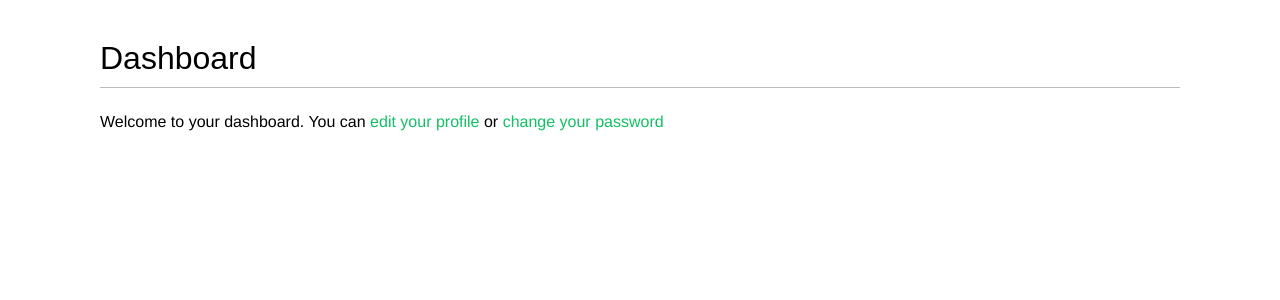
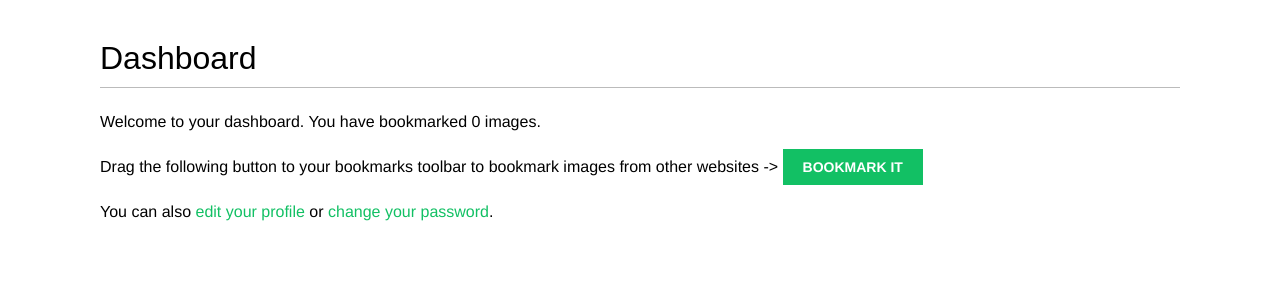
Before and after one commit to nicky-ops/django_practice, a Django app: page /account/ in a window 1280 px wide. Shown: the part 48-348 px from the top of the page. Run offline with Django 4.2, Linux system fonts and the light colour scheme; the visitor is signed in with stand-in values (Sample User, id 1); data that the repository does not hold is empty; some web fonts are replaced.

Commit message:
improving the dashboard template

```diff
--- a/bookmarks/bookmarks/account/templates/account/dashboard.html
+++ b/bookmarks/bookmarks/account/templates/account/dashboard.html
@@ -4,5 +4,9 @@
 
 {% block content %}
     <h1>Dashboard</h1>
-    <p>Welcome to your dashboard. You can <a href="{% url "edit" %}">edit your profile</a> or <a href="{% url "password_change" %}">change your password</a></p>
+    {% with total_images_created=request.user.images_created.count %}
+        <p>Welcome to your dashboard. You have bookmarked {{ total_images_created }} image{{ total_images_created|pluralize }}.</p>
+    {% endwith %}
+    <p>Drag the following button to your bookmarks toolbar to bookmark images from other websites -> <a href="javascript:{% include "bookmarklet_launcher.js" %}" class="button">Bookmark it</a></p>
+        <p>You can also <a href="{% url "edit" %}">edit your profile</a> or <a href="{% url "password_change" %}">change your password</a>.</p>
 {% endblock %}
```
